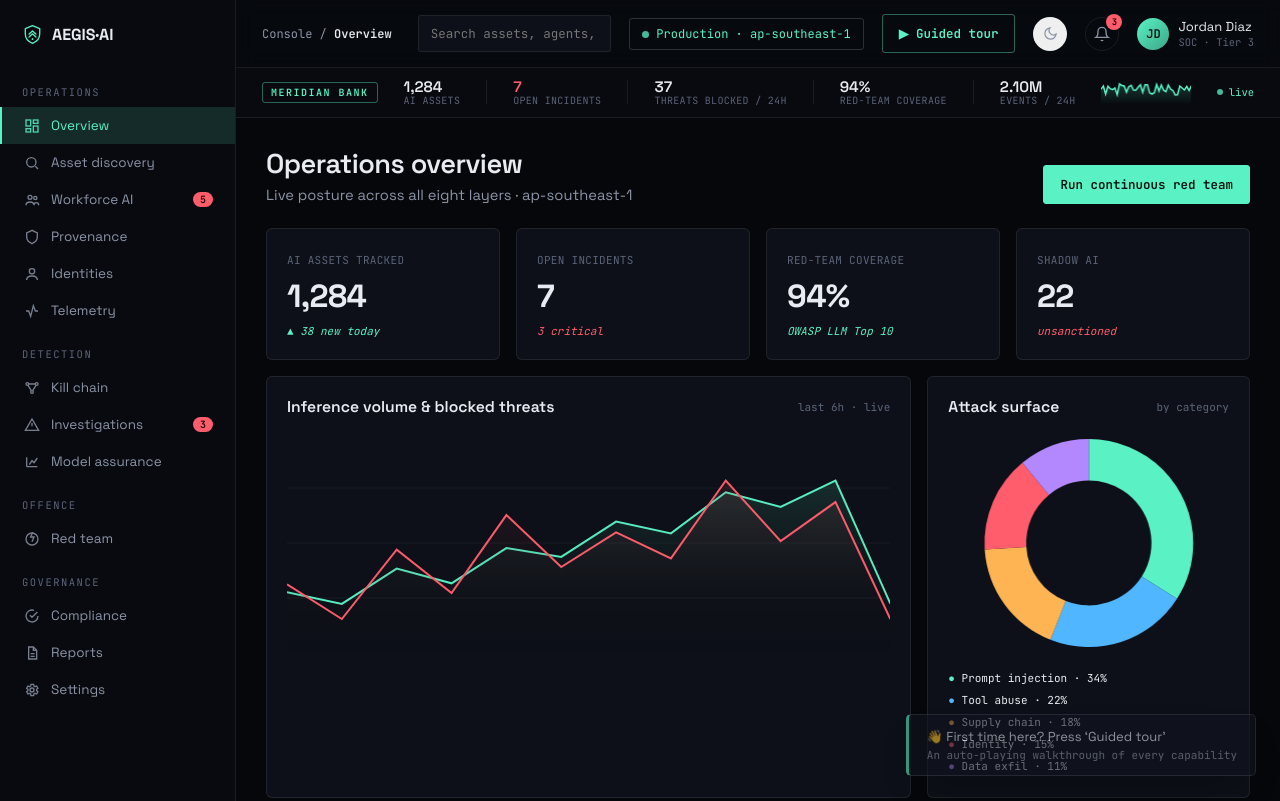
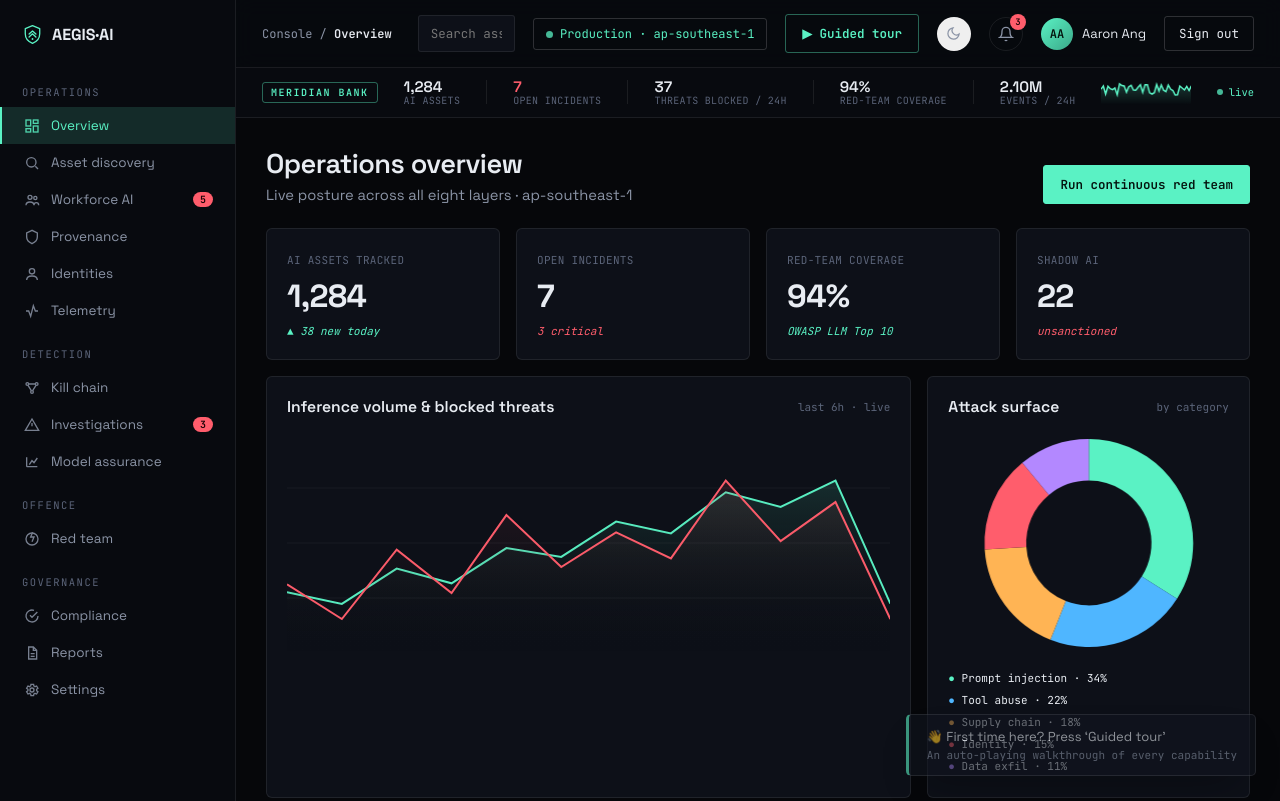
Before and after one commit to cln-aaron/aegis.github.io, a plain HTML site: page dashboard.html in a window 1280 px wide. Shown: the top 801 px of the page. Drawn offline with Linux system fonts and the light colour scheme.

Commit message:
Console: set user to Aaron Ang, drop role subtitle, move sign-out top-right

```diff
--- a/dashboard.html
+++ b/dashboard.html
@@ -242,7 +242,7 @@ html[data-theme="light"] .tour-pop button.np{color:#fff}
   <div class="nav-i" data-v="compliance"><svg viewBox="0 0 24 24" fill="none" stroke="currentColor" stroke-width="2"><path d="M9 11l3 3 8-8"/><path d="M21 12a9 9 0 1 1-6-8.5"/></svg> Compliance</div>
   <div class="nav-i" data-v="reports"><svg viewBox="0 0 24 24" fill="none" stroke="currentColor" stroke-width="2"><path d="M7 3h7l5 5v13H7Z"/><path d="M14 3v5h5M10 13h6M10 17h6"/></svg> Reports</div>
   <div class="nav-i" data-v="settings"><svg viewBox="0 0 24 24" fill="none" stroke="currentColor" stroke-width="2"><circle cx="12" cy="12" r="3"/><path d="M19 12a7 7 0 0 0-.1-1l2-1.6-2-3.4-2.4 1a7 7 0 0 0-1.7-1l-.4-2.5h-4l-.4 2.5a7 7 0 0 0-1.7 1l-2.4-1-2 3.4 2 1.6a7 7 0 0 0 0 2l-2 1.6 2 3.4 2.4-1a7 7 0 0 0 1.7 1l.4 2.5h4l.4-2.5a7 7 0 0 0 1.7-1l2.4 1 2-3.4-2-1.6a7 7 0 0 0 .1-1Z"/></svg> Settings</div>
-  <div class="foot">Meridian Bank · <a href="login.html">sign out</a></div>
+  <div class="foot">Meridian Bank</div>
 </aside>
 
 <header class="top">
@@ -256,7 +256,8 @@ html[data-theme="light"] .tour-pop button.np{color:#fff}
     <svg class="t-sun" viewBox="0 0 24 24" width="15" stroke="currentColor" stroke-width="2" fill="none"><circle cx="12" cy="12" r="4"/><path d="M12 2v2M12 20v2M4 12H2M22 12h-2M5 5l1.5 1.5M17.5 17.5 19 19M19 5l-1.5 1.5M6.5 17.5 5 19"/></svg>
   </button>
   <div class="ic" id="bell" title="Alerts"><svg viewBox="0 0 24 24" width="16" stroke="currentColor" stroke-width="2" fill="none"><path d="M18 8a6 6 0 0 0-12 0c0 7-3 9-3 9h18s-3-2-3-9"/><path d="M13.7 21a2 2 0 0 1-3.4 0"/></svg><span class="n" id="bellN">3</span></div>
-  <div class="user"><div class="av">JD</div><div>Jordan Diaz<small>SOC · Tier 3</small></div></div>
+  <div class="user"><div class="av">AA</div><div>Aaron Ang</div></div>
+  <a href="login.html" class="btn" id="signOut" title="Sign out" style="padding:8px 14px">Sign out</a>
 </header>
 
 <div class="banner" id="statBar">
```
